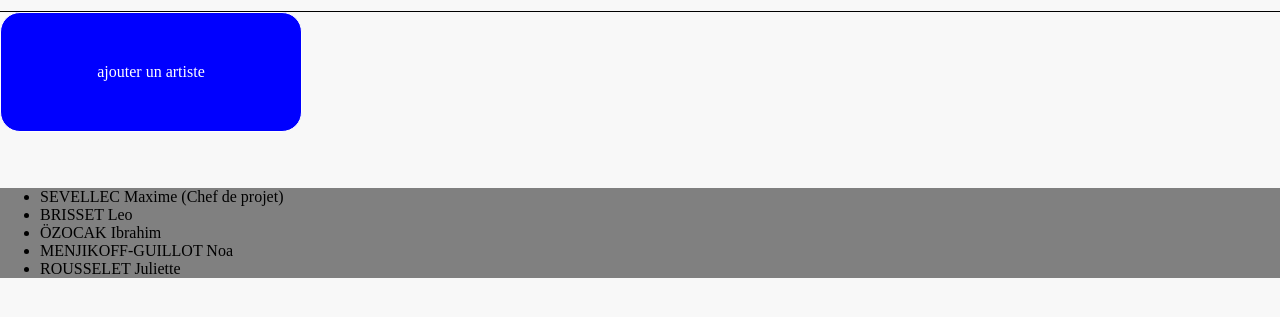
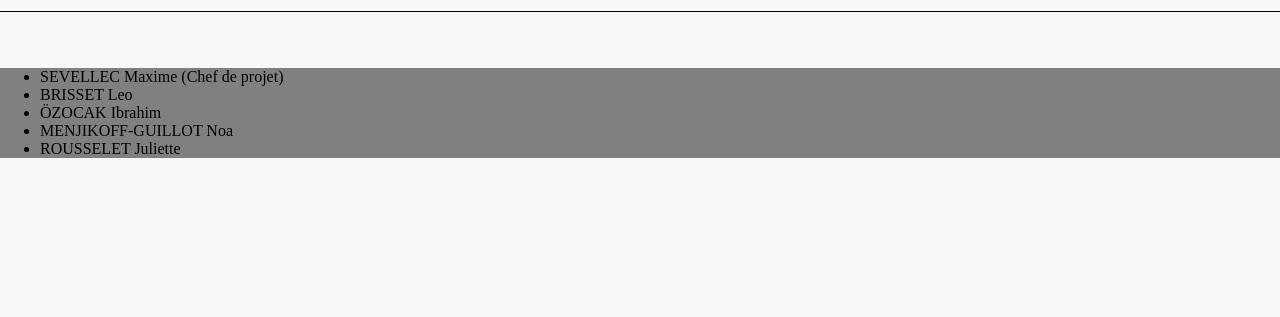
Before and after one commit to ibrahimOzocak/SAE_3.05, a Flask app: page /voir_artistes in a window 1280 px wide. Shown: the part 35-352 px from the top of the page. Run offline with Flask 3, Linux system fonts and the light colour scheme; data that the repository does not hold is empty.

Commit message:
suppression des "ajout" dans les pages "voir" (c'est déja dans le menu créer

```diff
--- a/ConcertPro/templates/voir_artistes.html
+++ b/ConcertPro/templates/voir_artistes.html
@@ -4,9 +4,6 @@
 <link rel="stylesheet" href="{{ url_for('static', filename='css/voir_prochains_concerts.css')}}">
 {% endblock %}
 {% block content %}
-<div class="ajout">
-    <a href="{{ url_for('ajout_artiste') }}" class="ajouter-log">ajouter un artiste</a>
-</div>
 <div class="conteneur">
     {% for artiste in artistes %}
     <div class="sous-conteneur">
--- a/ConcertPro/templates/voir_equipements.html
+++ b/ConcertPro/templates/voir_equipements.html
@@ -4,9 +4,6 @@
 <link rel="stylesheet" href="{{ url_for('static', filename='css/voir_prochains_concerts.css')}}">
 {% endblock %}
 {% block content %}
-<div class="ajout">
-    <a href="{{ url_for('ajout_equipement') }}" class="ajouter-log">ajouter un equipement</a>
-</div>
 <div class="conteneur">
     {% for equipement in equipements %}
         <div class="sous-conteneur">
--- a/ConcertPro/templates/voir_logements.html
+++ b/ConcertPro/templates/voir_logements.html
@@ -4,9 +4,6 @@
 <link rel="stylesheet" href="{{ url_for('static', filename='css/voir_prochains_concerts.css')}}">
 {% endblock %}
 {% block content %}
-<div class="ajout">
-    <a href="{{ url_for('ajout_logement') }}" class="ajouter-log">ajouter un logement</a>
-</div>
 <div class="conteneur">
     {% for logement in logements %}
         <div class="sous-conteneur">
```
